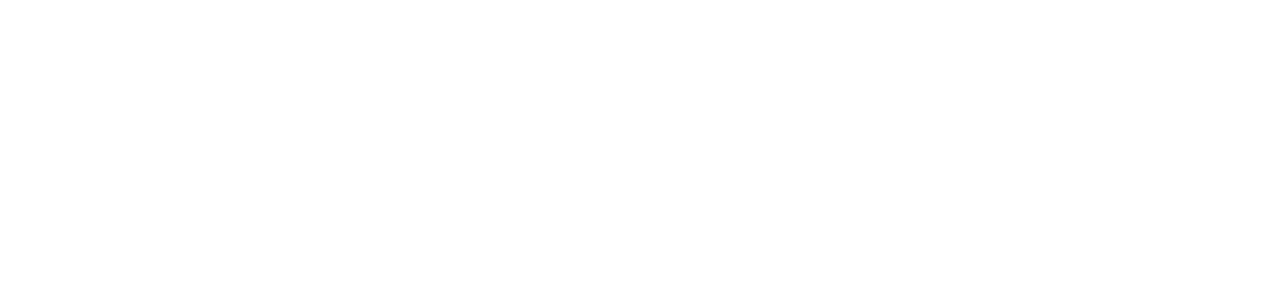
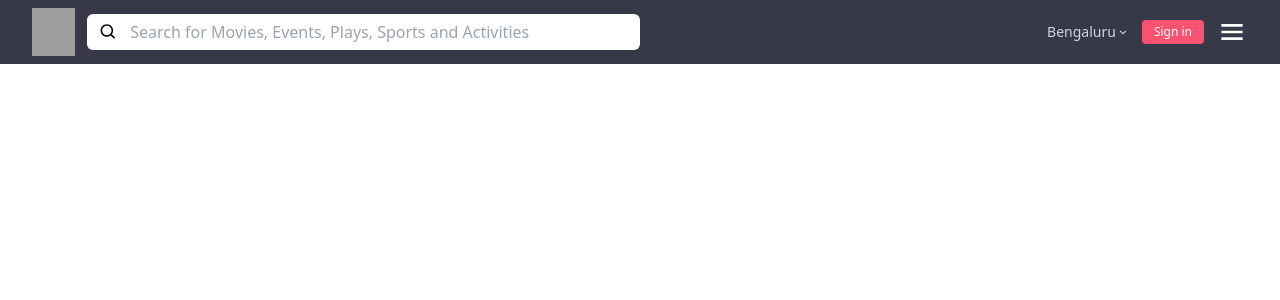
Before and after one commit to VijayUttwani/BookmyShow-Clone, a React (Create React App) app: page /movie in a window 1280 px wide. Shown: the top 300 px of the page. Built offline with nearby package versions, Linux system fonts and the light colour scheme; grey boxes are pictures that could not be loaded.

Commit message:
Added Movie Page

```diff
--- a/src/App.jsx
+++ b/src/App.jsx
@@ -2,9 +2,11 @@
 
 // HOC
 import DefaultHOC from "./HOC/Default.HOC";
+import MovieHOC from "./HOC/Movie.HOC";
 
 // Pages
 import HomePage from "./pages/Home.page";
+import MoviePage from "./pages/Movie.page";
 
 // Import css files
 import "slick-carousel/slick/slick.css";
@@ -16,6 +18,7 @@
 	return (
 		<>
 			<DefaultHOC path="/" exact component={HomePage} />
+			<MovieHOC path="/movie" exact component={MoviePage} />
 		</>
 	);
 }
--- /dev/null
+++ b/src/HOC/Movie.HOC.jsx
@@ -0,0 +1,22 @@
+import React from "react";
+import { Route } from "react-router-dom";
+
+// Layout
+import MovieLayout from "../layouts/Movie.layout";
+
+const MovieHOC = ({ component: Component, ...rest }) => {
+	return (
+		<>
+			<Route
+				{...rest}
+				component={(props) => (
+					<MovieLayout>
+						<Component {...props} />
+					</MovieLayout>
+				)}
+			/>
+		</>
+	);
+};
+
+export default MovieHOC;
--- /dev/null
+++ b/src/layouts/Movie.layout.jsx
@@ -0,0 +1,15 @@
+import React from "react";
+
+// Components
+import Navbar from "../components/Navbar/Navbar.component";
+
+const MovieLayout = (props) => {
+	return (
+		<>
+			<Navbar />
+			{props.children}
+		</>
+	);
+};
+
+export default MovieLayout;
--- a/src/pages/Home.page.jsx
+++ b/src/pages/Home.page.jsx
@@ -20,7 +20,7 @@
 				</div>
 
 				<div className="bg-premier-700 py-10">
-					<div className="container mx-auto px-10 flex flex-col gap-5">
+					<div className="container mx-auto px-4 flex flex-col gap-5">
 						<div className="hidden md:flex">
 							<img
 								src="https://in.bmscdn.com/discovery-catalog/collections/tr:w-1440,h-120/premiere-rupay-banner-web-collection-202104230555.png"
@@ -38,7 +38,7 @@
 				</div>
 			</div>
 
-			<div className="container mx-auto px-10 py-8 flex flex-col">
+			<div className="container mx-auto px-1 md:px-4 py-8 flex flex-col">
 				<PosterSlider
 					images={TempPosters}
 					title="Online Streaming Events"
@@ -46,7 +46,7 @@
 				/>
 			</div>
 
-			<div className="container mx-auto px-10 py-8 flex flex-col">
+			<div className="container mx-auto px-1 md:px-4 py-8 flex flex-col">
 				<PosterSlider
 					images={TempPosters}
 					title="Outdoor Events"
```
Also changed, not shown: src/pages/Movie.page.jsx (added, +11 -0 lines).
